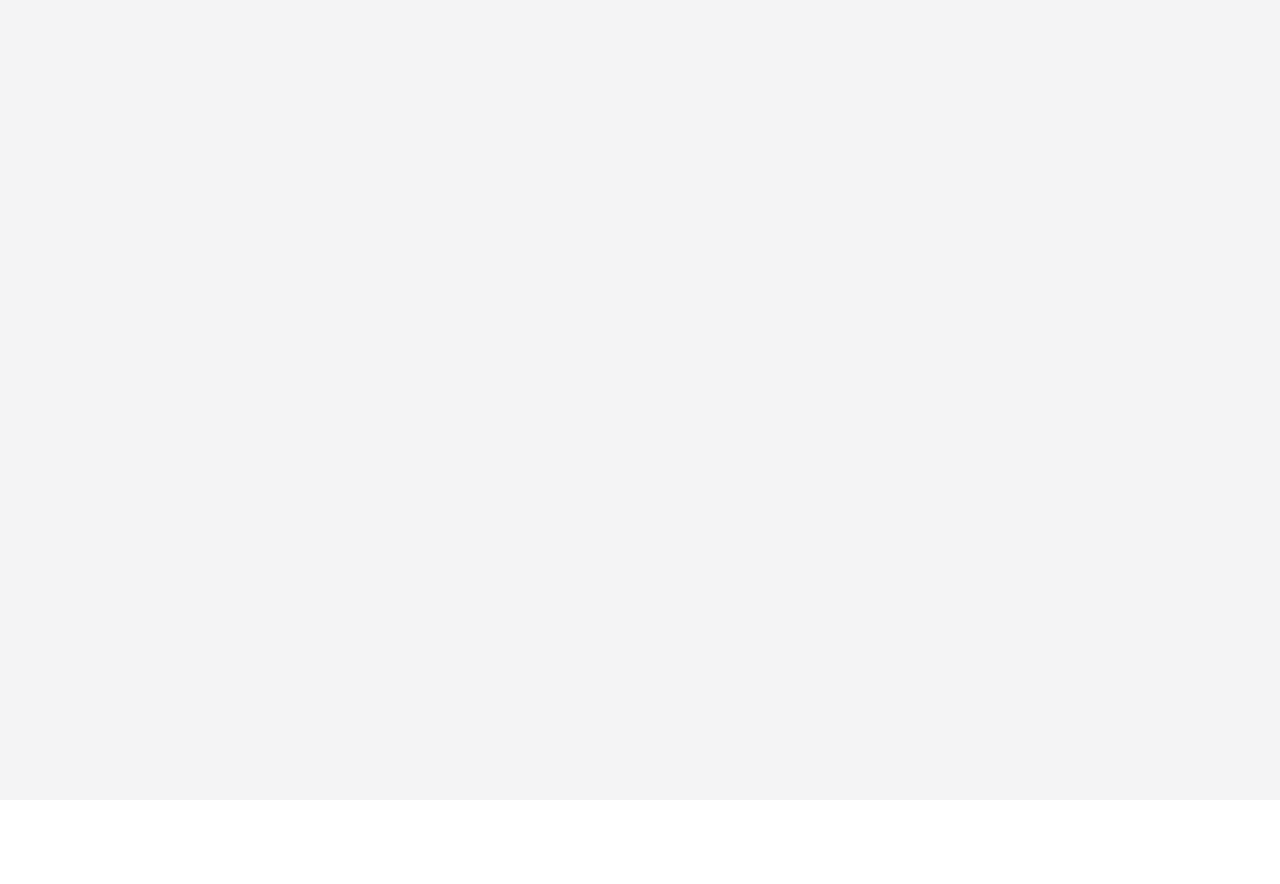
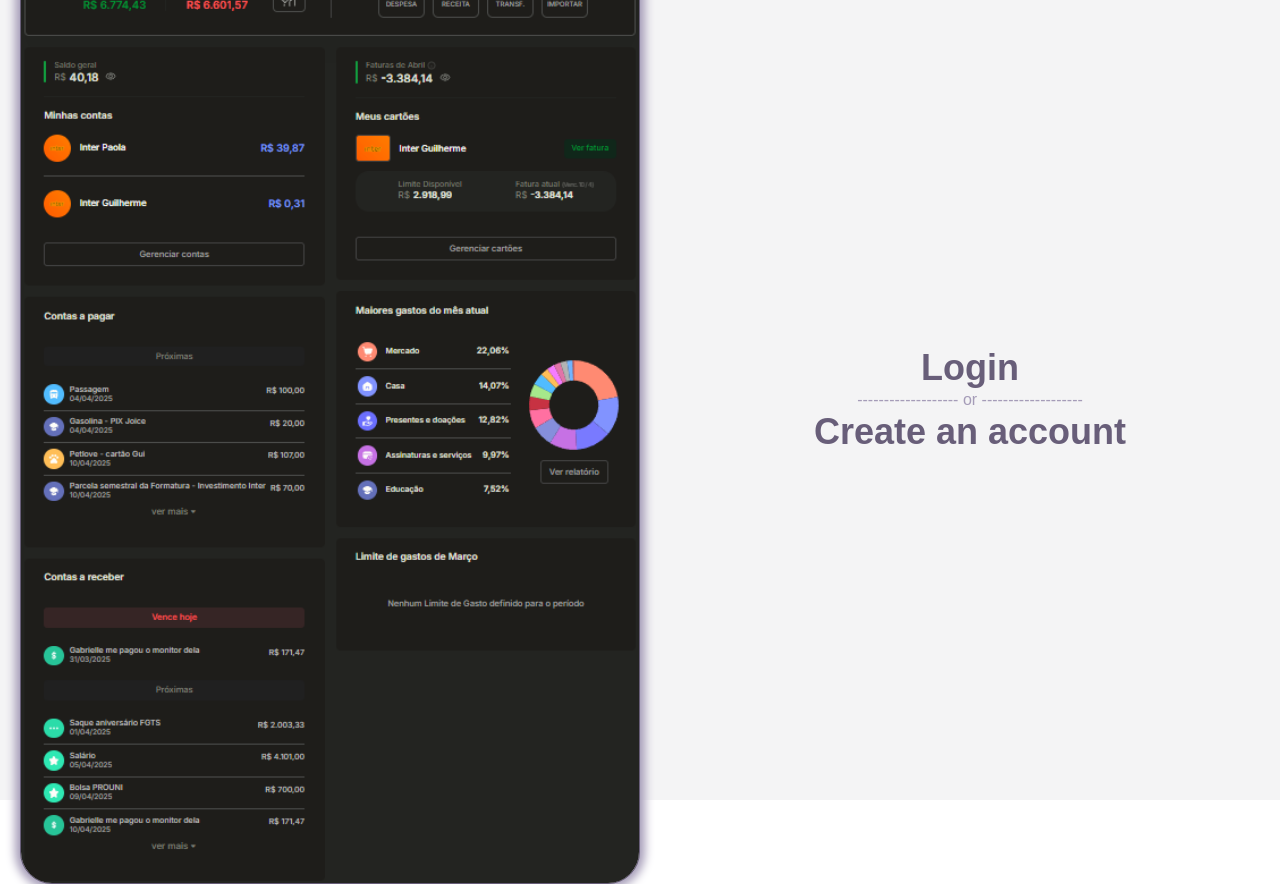
Before and after one commit to Guilherme-agsOrg/PersonalDashbord, a Next.js app in the folder front/: page / in a window 1280 px wide. Before the commit the page ends 800 px from the top, so only its background shows below. Built offline with nearby package versions, Linux system fonts and the light colour scheme.

Commit message:
front: Creating the Login&Register page
- Starting to create the login page;

```diff
--- a/front/src/app/page.tsx
+++ b/front/src/app/page.tsx
@@ -1,10 +1,43 @@
-'use client'
-
+import Image from "next/image";
 
 export default function Home() {
   return (
-    <div className="flex flex-col h-screen bg-zinc-100 text-black">
+    <div className="flex h-screen w-screen items-center justify-center bg-zinc-100">
+      <div className="
+        flex flex-col w-1/2 items-center justify-center m-5"
+      >
+        <Image
+          src="/images/OrganizzeDashboard.png"
+          alt="OrganizzeDashboard"
+          width={545}
+          height={851}
+          style={{ boxShadow: '0px 0px 10px 5px var(--color-amethystSmoke-500)' }}
+          className="rounded-4xl w-full bg-[var(--color-amethystSmoke-400)] border border-4xl border-[var(--color-amethystSmoke-800)]"
+        />
+      </div>
+      <div className="flex flex-col w-1/2 items-center justify-center">
+        <div className="flex">
+          <h1 className="text-4xl font-bold text-center text-[var(--color-amethystSmoke-800)]">
+            Login
+          </h1>
+          <form>
 
+          </form>
+        </div>
+        <div className="flex">
+          <p className="text-center text-[var(--color-amethystSmoke-500)]">
+            ------------------- or -------------------
+          </p>
+        </div>
+        <div className="flex">
+          <h1 className="text-4xl font-bold text-center text-[var(--color-amethystSmoke-800)]">
+            Create an account
+          </h1>
+          <form>
+
+          </form>
+        </div>
+      </div>
     </div>
   );
 }
```
Also changed, not shown: front/public/images/OrganizzeDashboard.png (added).
